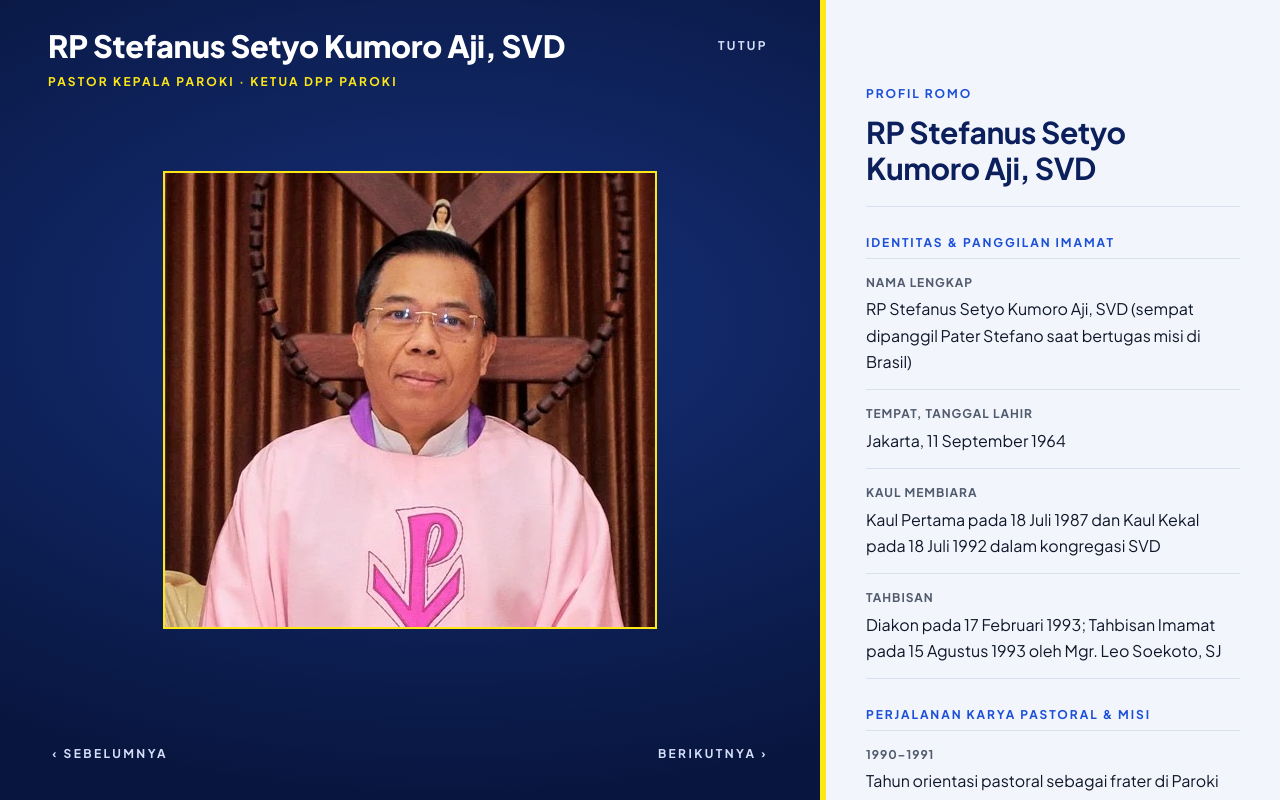
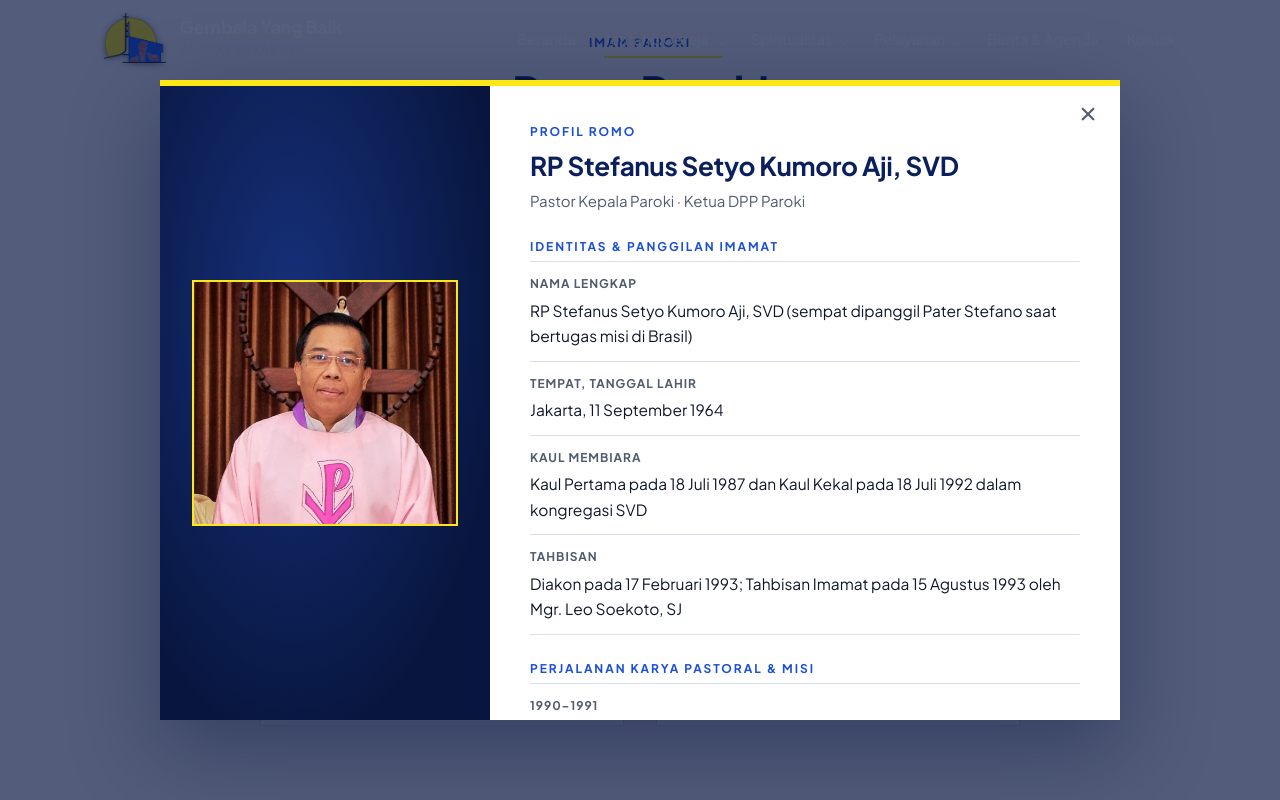
Before and after one commit to KevinAja123/GembalaYangBaikSBY, a plain HTML site: page tentang-gereja.html in a window 1280 px wide. Both pictures are taken after a click on the button 442 px from the left and 978 px from the top of the page. Shown: the part 531-1331 px from the top of the page. Drawn offline with Linux system fonts and the light colour scheme.

Commit message:
Profil romo: jendela pratinjau di tengah, tanpa tombol sebelumnya/berikutnya
Co-Authored-By: Claude Sonnet 5.5 <noreply@anthropic.com>
Claude-Session: https://claude.ai/code/session_01LM2Xb11KDkB47KzAAHyEj3

```diff
--- a/css/style.css
+++ b/css/style.css
@@ -370,48 +370,38 @@ footer .flinks a:hover{text-decoration:underline}
   nav .sub{transition:none}
 }
 
-/* profil romo (layar penuh) */
+/* profil romo (jendela pratinjau) */
 .rm{cursor:pointer}
 .rm .more{display:inline-block;margin-top:12px;font-style:normal;font-size:13.5px;font-weight:700;color:var(--blue);border-bottom:2px solid var(--gold-l)}
 .rm:focus-visible{outline:3px solid var(--blue);outline-offset:3px}
-.profil{position:fixed;inset:0;margin:0;padding:0;border:0;width:100vw;max-width:none;height:100vh;max-height:none;background:radial-gradient(ellipse at 35% 40%,#16307a 0%,var(--navy-d) 70%);color:var(--ink);overflow:hidden}
-.profil::backdrop{background:var(--navy-d)}
-.profil[open]{display:grid;grid-template-columns:minmax(0,1fr) 460px;animation:pfFade .35s ease}
+.profil{position:fixed;inset:0;margin:auto;padding:0;border:0;width:min(960px,calc(100vw - 32px));max-width:none;height:min(640px,calc(100vh - 48px));max-height:none;background:#fff;color:var(--ink);overflow:hidden;border-top:6px solid var(--gold-l);box-shadow:0 30px 80px rgba(8,22,63,.4)}
+.profil::backdrop{background:rgba(8,22,63,.68)}
+.profil[open]{display:grid;grid-template-columns:330px minmax(0,1fr);animation:pfIn .35s var(--ease)}
+.profil[open]::backdrop{animation:pfFade .35s ease}
+@keyframes pfIn{from{opacity:0;transform:translateY(14px) scale(.98)}to{opacity:1;transform:none}}
 @keyframes pfFade{from{opacity:0}to{opacity:1}}
-.pf-stage{position:relative;display:flex;align-items:center;justify-content:center;padding:96px 56px}
-.pf-top{position:absolute;top:28px;left:48px;right:48px;display:flex;justify-content:space-between;align-items:flex-start;gap:20px}
-.pf-title{color:#fff;font-size:clamp(22px,2.4vw,32px);font-weight:800;line-height:1.2;letter-spacing:-.01em}
-.pf-sub{display:block;margin-top:6px;font-size:12px;font-weight:700;letter-spacing:.18em;text-transform:uppercase;color:var(--gold-l)}
-.pf-btn{background:none;border:0;color:#d6defa;font:inherit;font-size:12px;font-weight:700;letter-spacing:.2em;text-transform:uppercase;cursor:pointer;padding:8px 4px;transition:color .25s var(--ease)}
-.pf-btn:hover,.pf-btn:focus-visible{color:var(--gold-l)}
-.pf-photo{display:block;max-width:100%;max-height:calc(100vh - 200px);width:auto;height:auto;border:2px solid var(--gold-l);animation:pfImg .5s var(--ease)}
-@keyframes pfImg{from{opacity:0;transform:scale(.97)}to{opacity:1;transform:none}}
-.pf-nav{position:absolute;bottom:28px;left:48px;right:48px;display:flex;justify-content:space-between}
-.pf-panel{background:var(--cream);overflow:auto;padding:84px 40px 48px;border-left:6px solid var(--gold-l)}
-.pf-panel .eyebrow{margin-bottom:10px}
-.pf-panel h3{font-size:30px;line-height:1.2;margin:0;color:var(--navy);letter-spacing:-.015em}
-.pf-panel hr{border:0;border-top:1px solid var(--rule);margin:20px 0 0}
-.pfsec{margin-top:26px}
+.pf-stage{display:flex;align-items:center;justify-content:center;padding:32px;background:radial-gradient(ellipse at 40% 35%,#16307a 0%,var(--navy-d) 75%)}
+.pf-photo{display:block;max-width:100%;max-height:100%;width:auto;height:auto;border:2px solid var(--gold-l)}
+.pf-panel{position:relative;overflow:auto;padding:36px 40px 36px;background:#fff}
+.pf-x{position:absolute;top:8px;right:12px;width:40px;height:40px;background:none;border:0;font-size:30px;line-height:1;color:var(--grey);cursor:pointer;transition:color .25s var(--ease)}
+.pf-x:hover,.pf-x:focus-visible{color:var(--blue)}
+.pf-panel .eyebrow{margin-bottom:8px}
+.pf-panel h3{font-size:26px;line-height:1.2;margin:0;padding-right:36px;color:var(--navy);letter-spacing:-.015em}
+.pf-role{margin:6px 0 0;color:var(--grey);font-size:15px}
+.pfsec{margin-top:24px}
 .pfsec h4{font-size:12px;letter-spacing:.16em;text-transform:uppercase;color:var(--blue);margin:0 0 4px}
 .pfsec dl{margin:0;border-top:1px solid var(--rule)}
-.pfsec dt{font-weight:700;font-size:12px;letter-spacing:.08em;text-transform:uppercase;color:var(--grey);margin-top:14px}
-.pfsec dd{margin:3px 0 0;padding-bottom:14px;border-bottom:1px solid var(--rule);font-size:16px;line-height:1.65;color:var(--ink)}
-.pf-panel .pf-btn{color:var(--navy)}
-.pf-panel .pf-btn:hover{color:var(--blue)}
-@media (max-width:900px){
-  .profil[open]{grid-template-columns:1fr;grid-template-rows:minmax(0,42vh) minmax(0,1fr)}
-  .pf-stage{padding:64px 20px 56px}
-  .pf-top{top:14px;left:20px;right:20px}
-  .pf-top>div{display:none}
-  .pf-top{justify-content:flex-end}
-  .pf-stage{padding:48px 20px 44px}
-  .pf-photo{max-height:calc(42vh - 100px)}
-  .pf-nav{bottom:10px;left:20px;right:20px}
-  .pf-panel{padding:28px 22px 40px;border-left:0;border-top:6px solid var(--gold-l)}
-  .pf-panel h3{font-size:24px}
-  .pf-panel .pf-close-m{display:none}
+.pfsec dt{font-weight:700;font-size:12px;letter-spacing:.08em;text-transform:uppercase;color:var(--grey);margin-top:12px}
+.pfsec dd{margin:3px 0 0;padding-bottom:12px;border-bottom:1px solid var(--rule);font-size:15.5px;line-height:1.65;color:var(--ink)}
+@media (max-width:760px){
+  .profil{height:calc(100vh - 32px)}
+  .profil[open]{grid-template-columns:1fr;grid-template-rows:minmax(0,34vh) minmax(0,1fr)}
+  .pf-stage{padding:18px}
+  .pf-panel{padding:24px 22px 32px}
+  .pf-panel h3{font-size:22px}
+  .pf-x{color:#fff;position:fixed;top:calc(16px + 4px);right:20px;z-index:3;text-shadow:0 1px 6px rgba(0,0,0,.6)}
 }
-@media (prefers-reduced-motion:reduce){.profil[open],.pf-photo{animation:none}}
+@media (prefers-reduced-motion:reduce){.profil[open],.profil[open]::backdrop{animation:none}}
 
 /* katekese */
 .katekese{background:var(--cream)}
--- a/js/render.js
+++ b/js/render.js
@@ -38,45 +38,38 @@
 
   // romo (klik untuk melihat profil)
   use('romo',function(d){
-    var box=$('romoGrid');if(!box)return;box.textContent='';ROMO=d.items;
-    d.items.forEach(function(r,idx){
+    var box=$('romoGrid');if(!box)return;box.textContent='';
+    d.items.forEach(function(r){
       var f=el('figure','rm');f.appendChild(img(r.foto,r.nama));
       var c=el('figcaption');c.appendChild(el('b',null,r.nama));c.appendChild(el('span',null,r.jabatan));
       if(r.profil&&r.profil.length){
         c.appendChild(el('em','more','Lihat profil'));
         f.tabIndex=0;f.setAttribute('role','button');f.setAttribute('aria-label','Lihat profil '+r.nama);
-        f.addEventListener('click',function(){openProfil(idx)});
-        f.addEventListener('keydown',function(e){if(e.key==='Enter'||e.key===' '){e.preventDefault();openProfil(idx)}});
+        f.addEventListener('click',function(){openProfil(r)});
+        f.addEventListener('keydown',function(e){if(e.key==='Enter'||e.key===' '){e.preventDefault();openProfil(r)}});
       }
       f.appendChild(c);box.appendChild(f);
     });
   });
-  var ROMO=[],cur=0;
-  function openProfil(i){
-    var dlg=$('profil');if(!dlg||!ROMO.length)return;
-    cur=(i+ROMO.length)%ROMO.length;var r=ROMO[cur];
+  function openProfil(r){
+    var dlg=$('profil');if(!dlg)return;
     var p=$('pfBody');p.textContent='';
     var im=$('pfImg');im.src=imgSrc(r.foto);im.alt=r.nama;
-    im.style.animation='none';im.offsetWidth;im.style.animation='';
-    $('pfTitle').textContent=r.nama;$('pfRole').textContent=r.jabatan;$('pfName').textContent=r.nama;
+    $('pfName').textContent=r.nama;$('pfRole').textContent=r.jabatan;
     (r.profil||[]).forEach(function(s){
       var sec=el('section','pfsec');sec.appendChild(el('h4',null,s.judul));
       var dl=el('dl');
       (s.baris||[]).forEach(function(b){dl.appendChild(el('dt',null,b.label));dl.appendChild(el('dd',null,b.isi))});
       sec.appendChild(dl);p.appendChild(sec);
     });
-    if(!dlg.open){dlg.showModal();document.body.style.overflow='hidden'}
+    dlg.showModal();document.body.style.overflow='hidden';
     dlg.querySelector('.pf-panel').scrollTop=0;
   }
   (function(){
     var dlg=$('profil');if(!dlg)return;
     dlg.addEventListener('close',function(){document.body.style.overflow=''});
     $('pfClose').addEventListener('click',function(){dlg.close()});
-    $('pfPrev').addEventListener('click',function(){openProfil(cur-1)});
-    $('pfNext').addEventListener('click',function(){openProfil(cur+1)});
-    dlg.addEventListener('keydown',function(e){
-      if(e.key==='ArrowRight'){openProfil(cur+1)}else if(e.key==='ArrowLeft'){openProfil(cur-1)}
-    });
+    dlg.addEventListener('click',function(e){if(e.target===dlg)dlg.close()});
   })();
 
   // fasilitas
--- a/tentang-gereja.html
+++ b/tentang-gereja.html
@@ -134,21 +134,12 @@
   </div>
 </section>
 <dialog id="profil" class="profil" aria-labelledby="pfName">
-  <div class="pf-stage">
-    <div class="pf-top">
-      <div><span class="pf-title" id="pfTitle"></span><span class="pf-sub" id="pfRole"></span></div>
-      <button class="pf-btn" id="pfClose" type="button">Tutup</button>
-    </div>
-    <img class="pf-photo" id="pfImg" alt="">
-    <div class="pf-nav">
-      <button class="pf-btn" id="pfPrev" type="button">&lsaquo; Sebelumnya</button>
-      <button class="pf-btn" id="pfNext" type="button">Berikutnya &rsaquo;</button>
-    </div>
-  </div>
+  <div class="pf-stage"><img class="pf-photo" id="pfImg" alt=""></div>
   <div class="pf-panel">
+    <button class="pf-x" id="pfClose" type="button" aria-label="Tutup">&times;</button>
     <p class="eyebrow">Profil Romo</p>
     <h3 id="pfName"></h3>
-    <hr>
+    <p class="pf-role" id="pfRole"></p>
     <div id="pfBody"></div>
   </div>
 </dialog>
```
